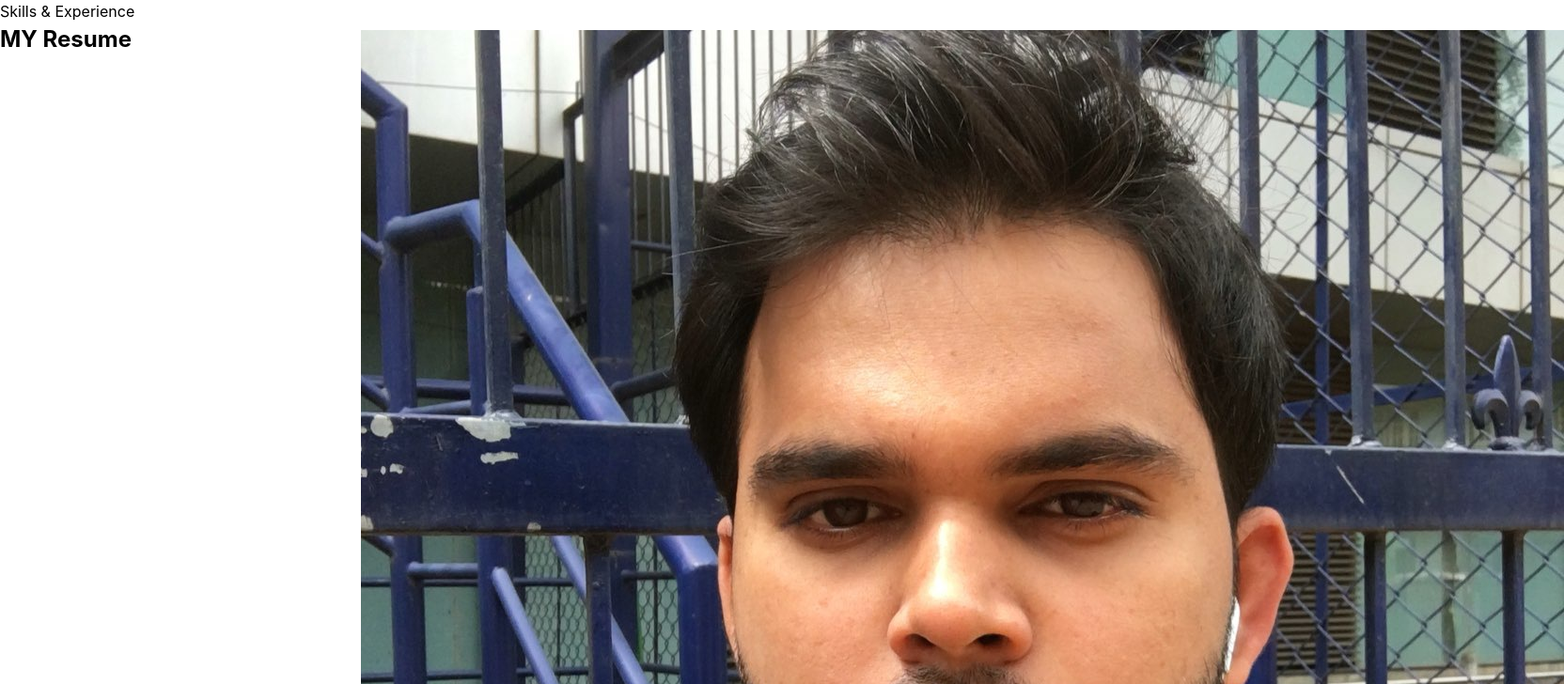
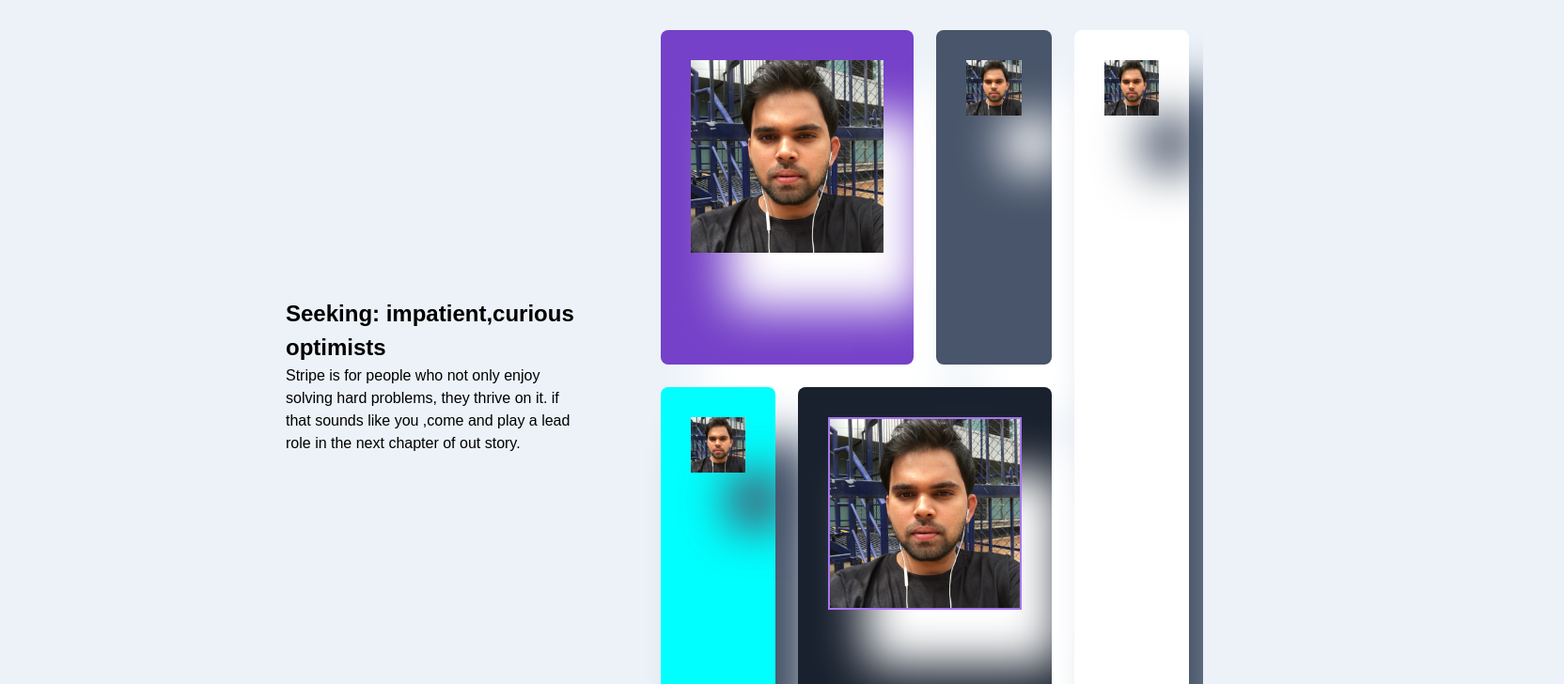
Before and after one commit to PVSR-git/stripeDemopage, a React (Create React App) app: page / in a window 1280 px wide. Shown: the top 728 px of the page at 94% size, 1664 px wide, since content can reach past the window. Built offline with nearby package versions, Linux system fonts and the light colour scheme.

Commit message:
stripedemopage step1of development completed.

```diff
--- a/src/App.css
+++ b/src/App.css
@@ -1,4 +1,3 @@
-
 :root {
   --clr-primary-400: 263 55% 52%;
   --clr-secondary-400: 217 19% 35%;
@@ -37,6 +36,14 @@
 dd {
   margin: 0;
 }
+
+/* Remove list styles on ul, ol elements with a list role, which suggests default styling will be removed */
+ul[role="list"],
+ol[role="list"] {
+  list-style: none;
+}
+
+/* Set core root defaults */
 html:focus-within {
   scroll-behavior: smooth;
 }
@@ -47,14 +54,141 @@
   text-rendering: optimizeSpeed;
   line-height: 1.5;
 }
+
+/* A elements that don't have a class get default styles */
+a:not([class]) {
+  text-decoration-skip-ink: auto;
+}
+
+/* Make images easier to work with */
+img,
+picture {
+  max-width: 100%;
+  display: block;
+}
+
+/* Inherit fonts for inputs and buttons */
+input,
+button,
+textarea,
+select {
+  font: inherit;
+}
+
+/* Remove all animations, transitions and smooth scroll for people that prefer not to see them */
+@media (prefers-reduced-motion: reduce) {
+  html:focus-within {
+    scroll-behavior: auto;
+  }
+
+  *,
+  *::before,
+  *::after {
+    animation-duration: 0.01ms !important;
+    animation-iteration-count: 1 !important;
+    transition-duration: 0.01ms !important;
+    scroll-behavior: auto !important;
+  }
+}
+
+body {
+  display: grid;
+  place-content: center;
+  min-height: 100vh;
+
+  font-family: var(--ff-primary);
+  font-weight: var(--fw-400);
+
+  background-color: hsl(var(--clr-neutral-200));
+}
+
+h1,
+h2,
+h3 {
+  font-weight: var(--fw-700);
+}
+
+/* utilities */
 .flex {
   display: flex;
   gap: var(--gap, 1rem);
 }
 
+.flow > *:where(:not(:first-child)) {
+  margin-top: var(--flow-spacer, 1em);
+}
+
 .bg-primary-400 {
   background: hsl(var(--clr-primary-400));
 }
+.bg-secondary-400 {
+  background: hsl(var(--clr-secondary-400));
+}
+.bg-secondary-500 {
+  background: hsl(var(--clr-secondary-500));
+}
+
+.bg-neutral-100 {
+  background: hsl(var(--clr-neutral-100));
+}
+
+.text-neutral-100 {
+  color: hsl(var(--clr-neutral-100));
+}
+.text-secondary-400 {
+  color: hsl(var(--clr-secondary-400));
+}
+.border-primary-400 {
+  border: 2px solid #a775f1;
+}
+
+
+
+.testimonial-grid{
+  display: grid;
+  gap:1.5rem;
+
+  padding-block:2rem ;
+  width:min(95%,70rem);
+  margin-inline: auto;
+}
+@media (min-width: 50em){
+  .grid-col-span-2{
+      grid-column: span 2;
+    }
+.testimonial-grid{
+  grid-template-columns: repeat(4,1fr);
+}
+.testimonial:last-child{
+  grid-column-start: 4;
+   /* grid-row-start: 1;
+   grid-row-end: span 2; */
+   grid-row: 1 / span 2;
+}
+}
+.testimonial {
+  font-size: var(--fs-400);
+  padding: 2rem;
+  border-radius: 0.5rem;
+  box-shadow: 2.5rem 3.7rem 3rem;
+}
+.testimonial:nth-child(3){
+  background-color: aqua !important;
+}
+
+/* .testimonial.quote {
+
+  background-repeat: no-repeat;
+  background-position:  100%;
+} */
+
+.testimonial img {
+  box-shadow: 2.5rem 3.7rem 3rem;
+  aspect-ratio: 1;
+
+}
+
+
   .main-grid{
     display: grid;
     grid-template-columns:  15rem 1fr;
@@ -65,19 +199,15 @@
     min-height: 100dvh;
   }
   main{
-    grid-column: 2;
+    grid-column: 3;
     width:calc(100vw - 15rem - 5vw)
   }
-  .testimonial-grid{
-    display: grid;
-    gap:1.5rem;
 
-    padding-block:2rem ;
-    width:min(95%,70rem);
-    margin-inline: auto;
+
+
+  aside{
+    margin: auto;
+    grid-column: 2;
+    width: 20rem;
+
   }
-  aside{
-    grid-column: 1;
-    width: 10rem;
-    align-self: stretch;
-  }
--- a/src/App.js
+++ b/src/App.js
@@ -4,33 +4,56 @@ import './App.css';
 function App() {
   return (
     <div class="main-grid">
-   <main class="testimonial-grid">
+     <main class="testimonial-grid">
+    <article class="testimonial grid-col-span-2 flow bg-primary-400 quote text-neutral-100">
+      <div class="flex">
+        <div>
+          <img  src="./images/madhu.jpg" alt="daniel clifford"/>
+        </div>
+
+      </div>
+
+    </article>
+    <article class="testimonial flow bg-secondary-400 text-neutral-100">
+      <div class="flex">
+        <div>
+          <img src="./images/madhu.jpg" alt="Jonathan Walters"/>
+        </div>
 
 
-   <div class="flex">
+      </div>
 
-     <img class="border-primary-400" src="./images/madhu.jpg" alt="Patrick Abrams" />
+    </article>
+    <article class="testimonial flow bg-neutral-100 text-secondary-400">
+      <div class="flex">
+        <div>
+          <img src="./images/madhu.jpg" alt="Jeanette Harmon" />
+        </div>
 
+      </div>
 
- </div>
- <div class="flex">
+    </article>
+    <article class="testimonial grid-col-span-2 flow bg-secondary-500 text-neutral-100">
+      <div class="flex">
+        <div>
+          <img class="border-primary-400" src="./images/madhu.jpg" alt="Patrick Abrams" />
+        </div>
 
-     <img class="border-primary-400" src="./images/madhu.jpg" alt="Patrick Abrams" />
+      </div>
 
+    </article>
+    <article class="testimonial flow bg-neutral-100 text-secondary-400">
+      <div class="flex">
+        <div>
+          <img src="./images/madhu.jpg" alt="Kira Whittle" />
+        </div>
+       </div>
+    </article>
+  </main>
+    <aside>
 
- </div>
- <div class="flex">
-
-     <img class="border-primary-400" src="./images/madhu.jpg" alt="Patrick Abrams" />
-
-
- </div>
-
-
-   </main>
-    <aside>
-    <p className='eyebrow'>Skills & Experience</p>
-   <h1 className='page-title'>MY Resume</h1>
+   <h1 className='page-title'>Seeking: impatient,curious optimists</h1>
+   <p className='eyebrow'>Stripe is for people who not only enjoy solving hard problems, they thrive on it. if that sounds like you ,come and play a lead role in the next chapter of out story.</p>
     </aside>
  </div>
   );
```
Lines whose indentation alone changed are shown as unchanged.
